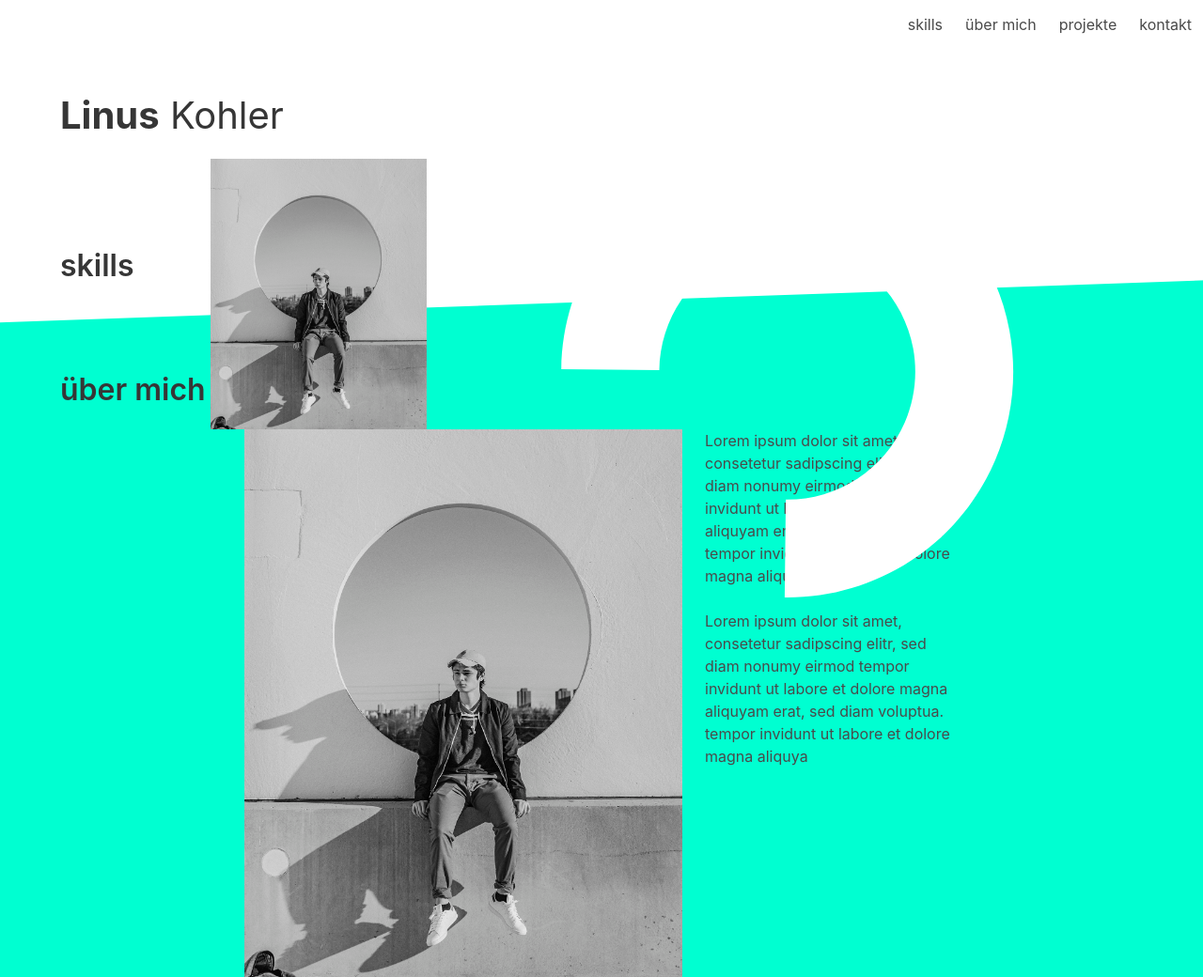
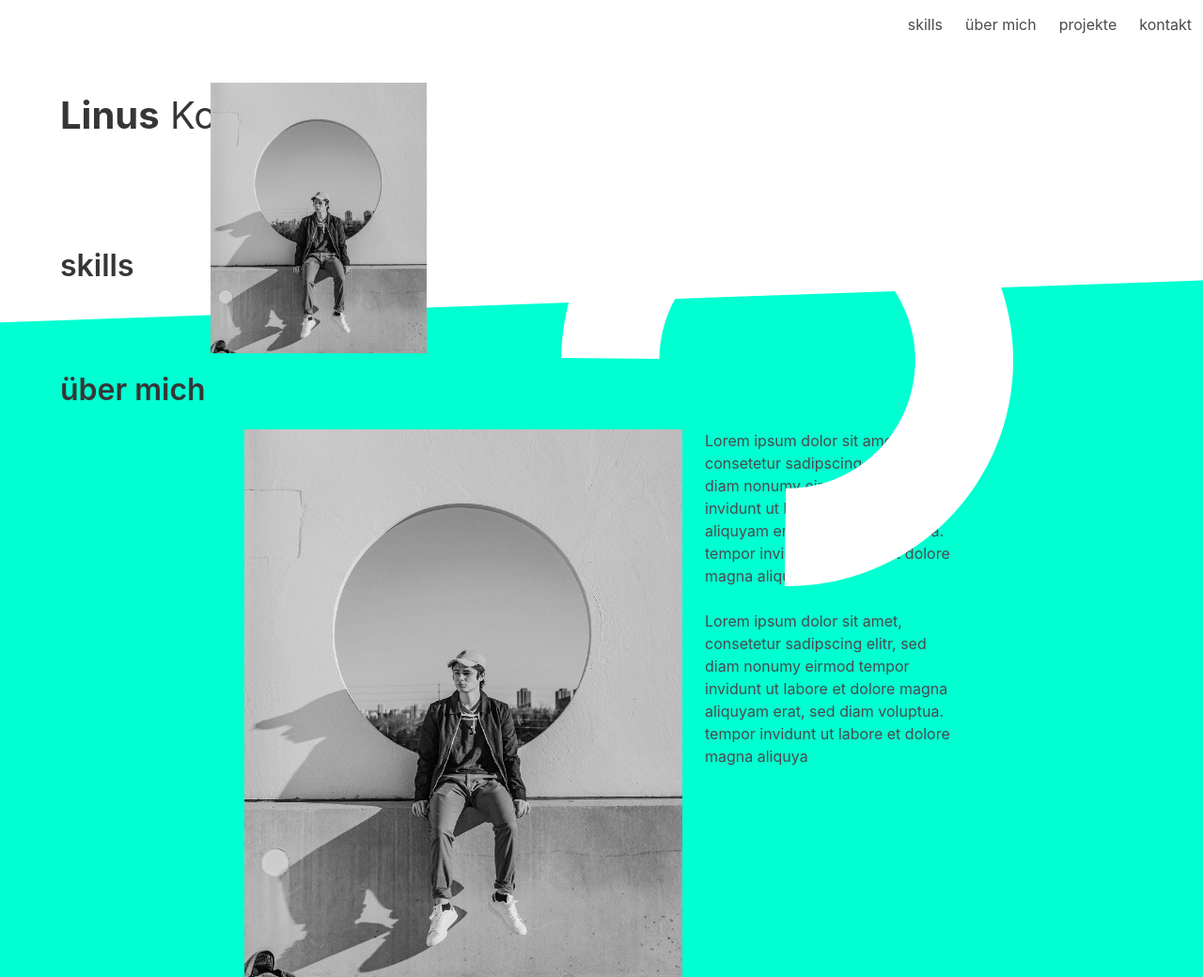
Before and after one commit to davidmaissen/ws3c_portfolio, a plain HTML site: page index.html in a window 1280 px wide. Shown: the top 1040 px of the page at 94% size. Drawn offline with nearby package versions, Linux system fonts and the light colour scheme.

Commit message:
Small changes in start section

```diff
--- a/index.html
+++ b/index.html
@@ -42,11 +42,15 @@
 <!-- SECTIONS -->
 <section id="section-start" class="section">
     <div class="container is-widescreen">
-        <h1 class="title is-2 has-text-weight-normal">
-            <strong class="has-text-weight-bold">Linus</strong> Kohler
-        </h1>
-        <div class="start-image">
-            <img src="img/rayul-_M6gy9oHgII-unsplash.jpg" alt="portrait">
+        <div class="columns is-multiline">
+            <div class="column is-12">
+                <h1 class="title is-2 has-text-weight-normal">
+                    <strong class="has-text-weight-bold">Linus</strong> Kohler
+                </h1>
+            </div>
+            <div class="start-image">
+                <img src="img/rayul-_M6gy9oHgII-unsplash.jpg" alt="portrait">
+            </div>
         </div>
         <div class="ellipse">
             <svg width="590" height="584" viewBox="0 0 590 584" fill="none" xmlns="http://www.w3.org/2000/svg">
```
